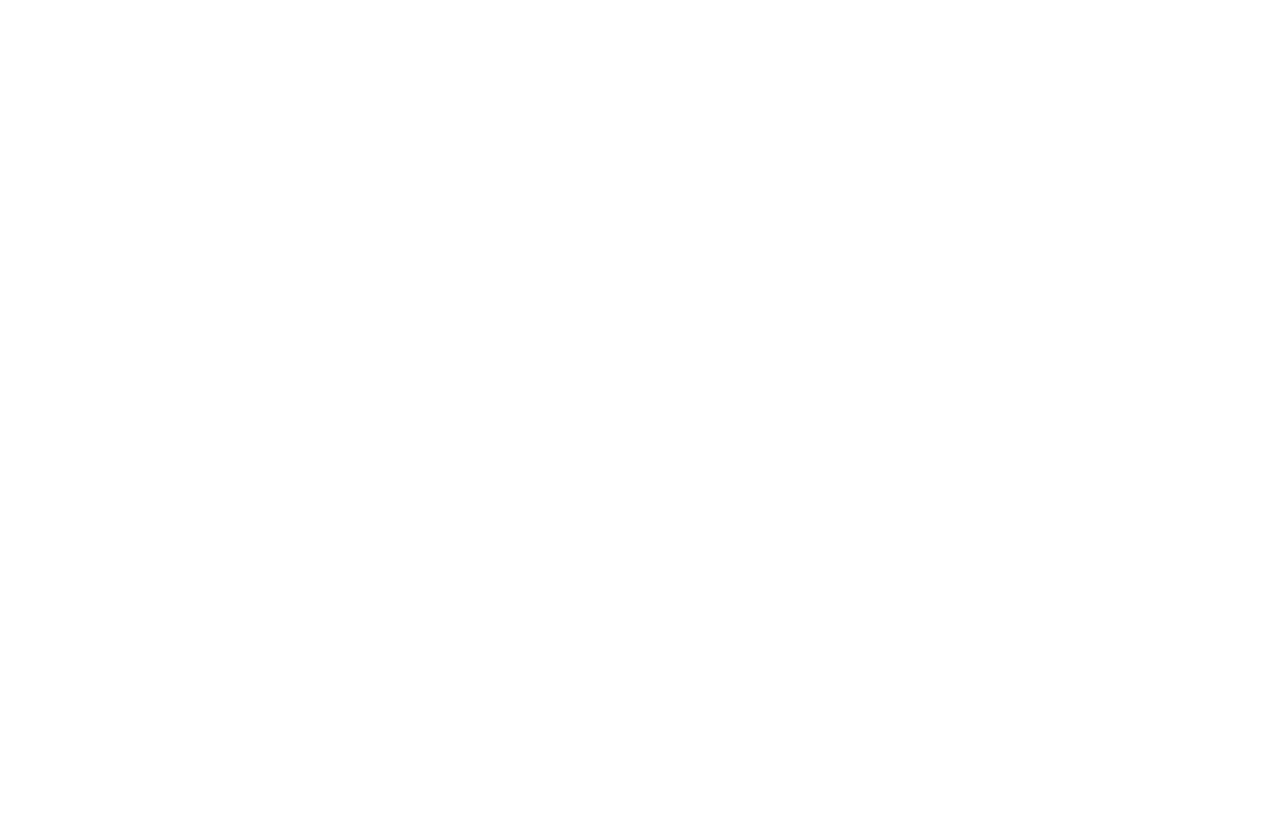
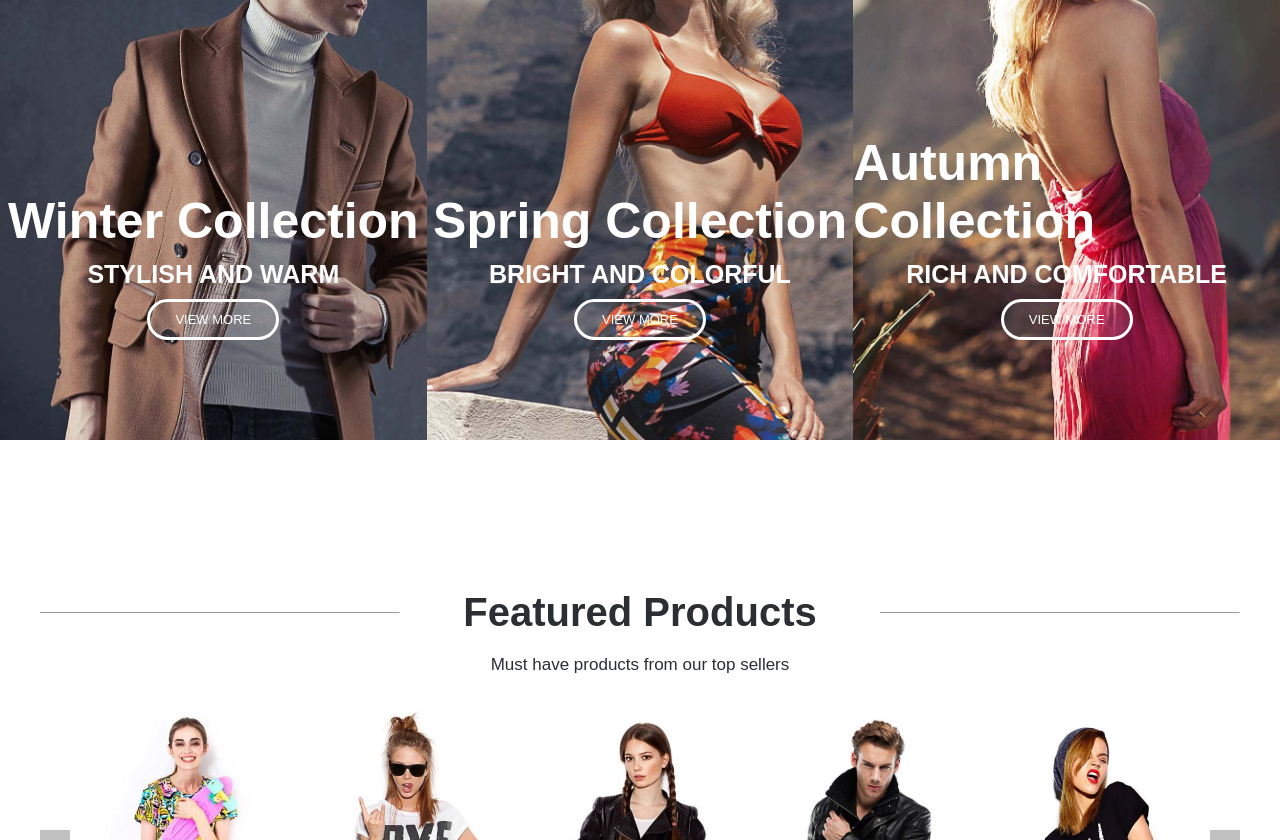
Before and after one commit to jacopo-ferroni/proj-html-vuejs, a Vue app: page / in a window 1280 px wide. Shown: the part 1960-2800 px from the top of the page. Before the commit the page ends 1703 px from the top, so only its background shows below. Built offline with nearby package versions, Linux system fonts and the light colour scheme; the HTML template or start-up script is replaced by a standard one.

Commit message:
info end

```diff
--- a/src/components/Main.vue
+++ b/src/components/Main.vue
@@ -78,6 +78,76 @@
                     <div class="name">Modern Black Leather Suit</div>
                     <div class="categories">Men, Jackets</div>
                     <div><div class="price">$96</div></div>
+                </div>
+            </div>
+        </div>
+        <div class="collection-zone">
+            <div class="collection-first">
+                <h1>Winter Collection</h1>
+                <h3>STYLISH AND WARM</h3>
+                <div class="button-view-more">
+                    VIEW MORE
+                </div>
+            </div>
+            <div class="collection-second">
+                <h1>Spring Collection</h1>
+                <h3>BRIGHT AND COLORFUL</h3>
+                <div class="button-view-more">
+                    VIEW MORE
+                </div>
+            </div>
+            <div class="collection-third">
+                <h1>Autumn Collection</h1>
+                <h3>RICH AND COMFORTABLE</h3>
+                <div class="button-view-more">
+                    VIEW MORE
+                </div>
+            </div>
+        </div>
+        <div class="best-seller-zone">
+            <div class="titleBestseller">
+                <hr size="1">
+                <h1>Featured Products</h1>
+                <hr size="1">
+            </div>
+            <span>Must have products from our top sellers</span>
+            <div class="carousel">
+                <div class="button-left">
+                    <i class="fas fa-chevron-left"></i>
+                </div>
+                <div class="model-box">
+                    <img src="@/assets/classic-shop/images/spring_printed_dress-400x520.jpg" alt="">
+                </div>
+                <div class="model-box">
+                    <img src="@/assets/classic-shop/images/modern_love_tee-400x520.jpg" alt="">
+                </div>
+                <div class="model-box">
+                    <img src="@/assets/classic-shop/images/black_leather_jacket-400x520.jpg" alt="">
+                </div>
+                <div class="model-box">
+                    <img src="@/assets/classic-shop/images/black_elegant_leather_jacket.jpg" alt="">
+                </div>
+                <div class="model-box">
+                    <img src="@/assets/classic-shop/images/hipster_black_top-400x520.jpg" alt="">
+                </div>
+                <div class="button-right">
+                    <i class="fas fa-chevron-right"></i>
+                </div>
+            </div>
+        </div>
+        <div class="information">
+            <div class="info-box-1">
+                <h1>70% Off</h1>
+                <p>Vivamus tempor leo lacus, feugiat un magna aliquam erat.</p>
+                <div class="button-view-more">
+                    VIEW MORE
+                </div>
+            </div>
+            <div class="info-box-2">
+                <h1>Free Shipping</h1>
+                <p>Vivamus tempor leo lacus, feugiat un magna aliquam erat.</p>
+                <div class="button-view-more">
+                    VIEW MORE
                 </div>
             </div>
         </div>
@@ -191,7 +261,7 @@
     }
     .featured {
         width: 1200px;
-        margin: auto;
+        margin: 150px auto;
         display: flex;
         flex-direction: column;
         align-items: center;
@@ -245,7 +315,6 @@
         }
     }
     .men-models {
-        margin: 50px 0 150px 0;
         display: flex;
         width: 1200px;
 
@@ -292,4 +361,165 @@
         }
     }
 
+    .collection-zone {
+        background-color: green;
+        height: 615px;
+        display: flex;
+        .collection-first {
+            width: calc(100% / 3);
+            height: 100%;
+            background-image: url("../assets/classic-shop/images/winter_collection_bg.jpg");
+            background-size: cover;
+            display: flex;
+            flex-direction: column;
+            align-items: center;
+            justify-content: flex-end;
+            padding-bottom: 100px;
+            color: white;
+        }
+        .collection-second {
+            width: calc(100% / 3);
+            height: 100%;
+            background-image: url("../assets/classic-shop/images/spring_collection_bg.jpg");
+            background-size: cover;
+            display: flex;
+            flex-direction: column;
+            align-items: center;
+            justify-content: flex-end;
+            padding-bottom: 100px;
+            color: white;
+        }
+        .collection-third {
+            width: calc(100% / 3);
+            height: 100%;
+            background-image: url("../assets/classic-shop/images/autumn_collection_bg.jpg");
+            background-size: cover;
+            display: flex;
+            flex-direction: column;
+            align-items: center;
+            justify-content: flex-end;
+            padding-bottom: 100px;
+            color: white;
+        }
+        h1 {
+            font-size: 50px;
+        }
+        h3 {
+            font-size: 25px;
+            padding: 10px 0;
+        }
+        .button-view-more {
+            background-color: rgba($color: #ffffff, $alpha: 0.1);
+            padding: 10px 25px;
+            border: 3px solid white;
+            border-radius: 50px;
+            font-size: 13px;
+        }
+    }
+    .best-seller-zone {
+        width: 1200px;
+        margin: 150px auto;
+        display: flex;
+        flex-direction: column;
+        align-items: center;
+        .titleBestseller {
+            display: flex;
+            align-items: center;
+            width: 100%;
+            justify-content: space-between;
+            font-size: 20px;
+            color: #2b2e32;
+            margin-bottom: 20px;
+            hr {
+                width: 30%;
+                color: gray;
+            }
+        }
+        span {
+            color: #2b2e32;
+            font-size: 17px;
+        }
+        .carousel {
+            padding: 30px 0 0 0;
+            display: flex;
+            align-items: center;
+            width: 100%;
+            .button-left {
+                width: 2%;
+                display: flex;
+                justify-content: center;
+                align-items: center;
+                padding: 25px 15px;
+                background-color: #c1c1c1;
+            }
+            .button-right {
+                width: 2%;
+                display: flex;
+                justify-content: center;
+                align-items: center;
+                padding: 25px 15px;
+                background-color: #c1c1c1;
+            }
+            .model-box {
+                width: calc(96% / 5);
+                img {
+                    width: 100%;
+                }
+            }
+        }
+    }
+    .information {
+        height: 550px;
+        background-image: url("../assets/classic-shop/images/bkgd_confetti-compressor.jpg");
+        background-size: cover;
+        background-position: center;
+        display: flex;
+        justify-content: center;
+        align-items: center;
+        color: white;
+        .info-box-1 {
+            background-image: url(../assets/classic-shop/images/promo_box_1_bg.jpg);
+            background-size: cover;
+            background-repeat: no-repeat;
+            height: 70%;
+            width: 30%;
+            margin: 20px;
+            display: flex;
+            flex-direction: column;
+            justify-content: center;
+            padding: 0 0 0 50px;
+        }
+        .info-box-2 {
+            background-image: url(../assets/classic-shop/images/promo_box_2_bg.jpg);
+            background-size: cover;
+            background-repeat: no-repeat;
+            height: 70%;
+            width: 30%;
+            margin: 20px;
+            display: flex;
+            flex-direction: column;
+            justify-content: center;
+            padding: 0 0 0 50px;
+        }
+        .button-view-more {
+            text-align: center;
+            width: 30%;
+            background-color: rgba($color: #ffffff, $alpha: 0.1);
+            padding: 10px;
+            border: 3px solid white;
+            border-radius: 50px;
+            font-size: 13px;
+            cursor: pointer;
+        }
+        p {
+            width: 45%;
+            padding: 30px 0;
+            line-height: 30px;
+            font-size: 14px;
+        }
+        h1 {
+            font-size: 40px;
+        }
+    }
+
 </style>
```
Lines whose indentation alone changed are shown as unchanged.
